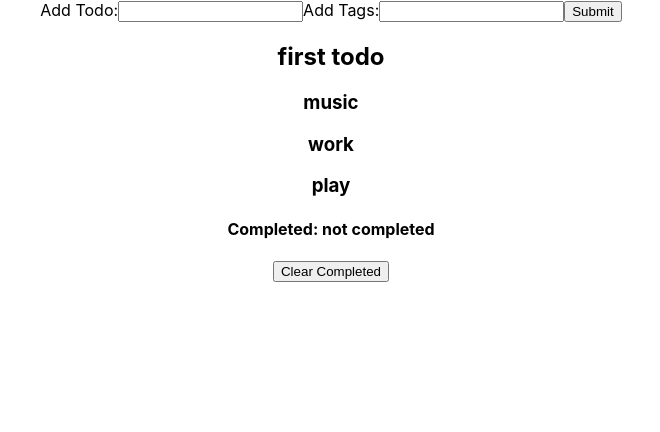
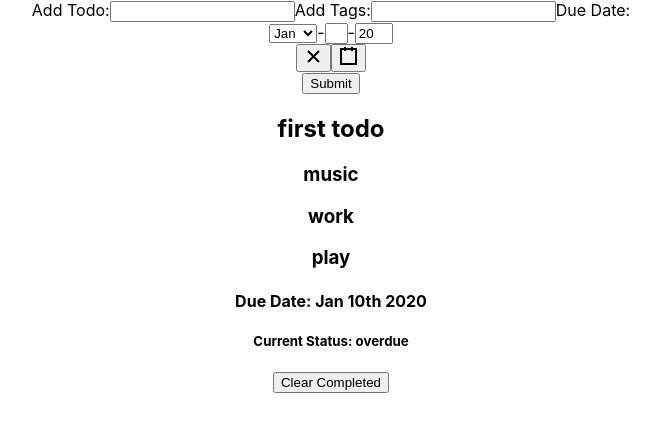
Before and after one commit to CoreyGumbs/reducer-todo, a React (Create React App) app: page / in a window 1280 px wide. Shown: the top 432 px of the page, without its empty margins (309-969 px from the left). Built offline with nearby package versions, Linux system fonts and the light colour scheme.

Commit message:
[Add] All Stretch goals completed, added datepicker, overdue, & due date rendering

```diff
--- a/package.json
+++ b/package.json
@@ -8,6 +8,7 @@
     "@testing-library/user-event": "^7.1.2",
     "moment": "^2.24.0",
     "react": "^16.12.0",
+    "react-date-picker": "^7.10.0",
     "react-dom": "^16.12.0",
     "react-moment": "^0.9.7",
     "react-scripts": "3.3.0"
--- a/src/components/TodoForm/TodoForm.js
+++ b/src/components/TodoForm/TodoForm.js
@@ -1,8 +1,10 @@
 import React, {useState} from 'react';
+import DatePicker from 'react-date-picker'
 
 const TodoForm  = ({state, dispatch}) => {
     const [todoItem, setTodoItem] = useState('');
     const [todoTags, setTodoTags] = useState([]);
+    const [dueDate, setDueDate] = useState(new Date());
 
     const handleChanges = e => {
         switch(e.target.name){
@@ -12,10 +14,16 @@ const TodoForm  = ({state, dispatch}) => {
             case 'todoTags':
                 setTodoTags(e.target.value.split(","));
                 break;
+
             default:
                 return e.target.value;
         }
     };
+
+    const handleDateChange = e => {
+        console.log(e)
+        setDueDate(e);
+    }
 
     const handleSubmit = e => {
         e.preventDefault();
@@ -24,7 +32,8 @@ const TodoForm  = ({state, dispatch}) => {
             {type: 'ADD_TODO',
                     payload: {
                         item: todoItem,
-                        tags: todoTags.length !== 0 ? todoTags : ['No Tags Entered.']
+                        tags: todoTags.length !== 0 ? todoTags : ['No Tags Entered.'],
+                        dueDate: dueDate
                     }
             }
         );
@@ -37,6 +46,8 @@ const TodoForm  = ({state, dispatch}) => {
                 <input type="text" name="todoItem" value={todoItem} onChange={handleChanges} required />
                 <label htmlFor="">Add Tags:</label>
                 <input type="text" name="todoTags" value={todoTags} onChange={handleChanges}/>
+                <label htmlFor="">Due Date:</label>
+                <DatePicker value={dueDate} onChange={handleDateChange} format={"MMM-dd-y"}/>
                 <button type="submit">
                     Submit
                 </button>
--- a/src/components/TodoItem/TodoItem.js
+++ b/src/components/TodoItem/TodoItem.js
@@ -1,7 +1,20 @@
-import React from 'react';
+import React, {useState, useEffect} from 'react';
 import Moment from 'react-moment';
 
 const TodoItem = ({todo, dispatch}) => {
+    const [pastDue, setPastDue] = useState(false);
+
+    useEffect(() => {
+        const currentDate = new Date();
+
+        if(currentDate.toLocaleDateString() === todo.dueDate.toLocaleDateString()){
+            setPastDue(false);
+        }else if(todo.dueDate.valueOf() <= currentDate.valueOf()){
+            setPastDue(true);
+        }
+
+    }, []);
+
     return(
         <div onClick={() => dispatch({type: 'TOGGLE_COMPLETED', payload: {id: todo.id}})}>
             <h2>{todo.item}</h2>
@@ -9,9 +22,18 @@ const TodoItem = ({todo, dispatch}) => {
                 {todo.tags.map((tag, idx) => (
                     <h3 key={idx}>{tag}</h3>
                 ))}
+            {todo.completed &&
+                <h4>Completed: {todo.completed === false ? `not completed`: <Moment format={'MMM Do YYYY'}>{todo.completedDate}</Moment>}</h4>
+            }
 
-            <h4>Completed: {todo.completed === false ? `not completed`: <Moment format={'MMM Do YYYY'}>{todo.completedDate}</Moment>}</h4>
-
+            {!todo.completed &&
+                <div>
+                    <h4>
+                        Due Date: <Moment format={'MMM Do YYYY'}>{todo.dueDate}</Moment>
+                    </h4>
+                    <h5>Current Status:  {pastDue ? 'overdue' : 'on time'}</h5>
+                </div>
+            }
         </div>
     );
 }
--- a/src/components/TodoList/TodoList.js
+++ b/src/components/TodoList/TodoList.js
@@ -3,6 +3,11 @@ import React from 'react';
 import TodoItem from '../TodoItem/TodoItem';
 
 const TodoList = ({list, dispatch}) => {
+
+    const clearCompletedTodos = () => {
+        dispatch({type: 'CLEAR_COMPLETED_TODO', payload: false})
+    }
+
     console.log(list);
     return(
         <div>
@@ -11,7 +16,7 @@ const TodoList = ({list, dispatch}) => {
                     <TodoItem todo={todo} dispatch={dispatch}/>
                 </div>
             ))}
-            <button onClick={() => dispatch({type: 'CLEAR_COMPLETED_TODO', payload: false})}>
+            <button onClick={clearCompletedTodos}>
                     Clear Completed
             </button>
         </div>
--- a/src/reducers/todoReducer.js
+++ b/src/reducers/todoReducer.js
@@ -6,7 +6,8 @@ export const initialState ={
             tags: ['music', 'work', 'play'],
             completed: false,
             completedDate: 'not completed',
-             id: id++
+            dueDate: new Date('2020/01/10'),
+            id: id++
     }]
 };
 
@@ -22,6 +23,7 @@ export const todoReducer = (currentState, action) => {
                     tags: action.payload.tags,
                     completed: false,
                     completedDate: 'not completed',
+                    dueDate: action.payload.dueDate,
                     id: id++
                     }
                 ]
```
Also changed, not shown: 1 other file (tests, documents, lock files or other folders).
